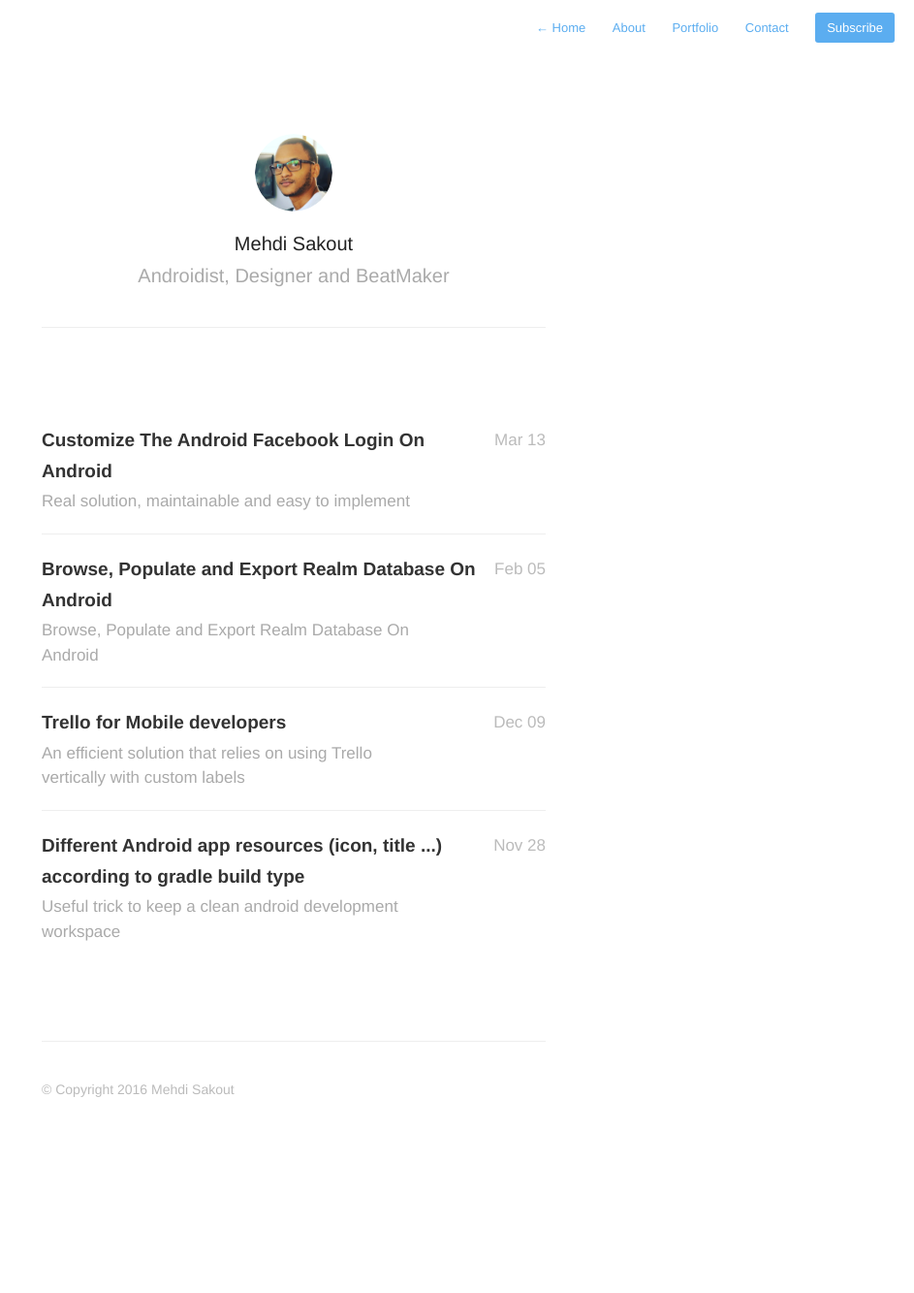
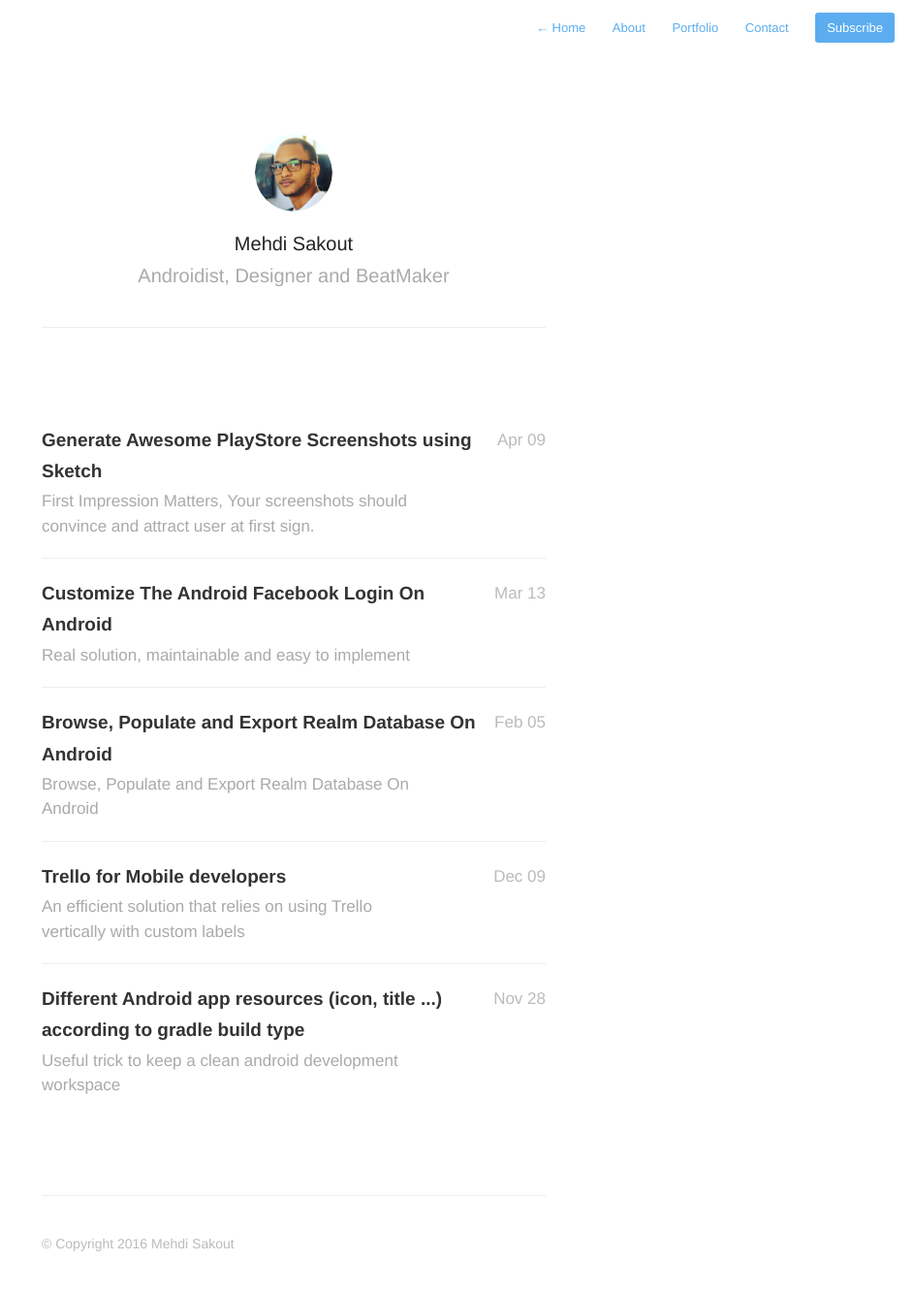
Before and after one commit to medyo/medyo.github.io, a Jekyll site: the page built from index.html, in a window 1280 px wide. Shown: the whole page at 97% size, without its empty margins (337-1280 px from the left). Built offline with Jekyll 4.4.1, drawn with Linux system fonts in a browser that asks for light colours; nearby versions of some CDN libraries; the list of posts is cut into pages by our own code; before the commit the page ends 1174 px from its top, so only the background shows below that; some of the changed lines change nothing that is shown.

Commit message:
add new post : easy playstore screenshots generator

```diff
--- a/_config.yml
+++ b/_config.yml
@@ -34,6 +34,8 @@ highlighter: rouge
 
 gems :
   - jekyll-paginate
+  - jemoji
+
 paginate: 20
 
 domain_name: 'http://medyo.github.io'
--- /dev/null
+++ b/_posts/2016-04-09-generate-awesome-playstore-screenshots-using-sketch.md
@@ -0,0 +1,47 @@
+---
+layout: post
+title: "Generate Awesome PlayStore Screenshots using Sketch"
+permalink: generate-awesome-playstore-screenshots-using-sketch
+date: 2016-04-09 21:41:27
+comments: true
+description: "First Impression Matters, Your screenshots should convince and attract user at first sign."
+keywords: "playstore, android, sketch, screenshots"
+categories:
+
+tags:
+
+---
+<img src="{{ site.baseurl }}assets/images/playstore-generator.png" alt="playstore generator" />
+
+**Because First Impression Matters**, Seting up right screenshots is a crucial element for the success of your App. Your screenshots should attract and convince the user at first sign.
+
+*Many studies demonstrated how great screens help to increase downloads up to 50%.*
+
+<hr/>
+#### Why this tool
+
+> Because it's a redundant task for Developers/Marketers and someone should build this generator and guess what God choosed me for that (waaaay up, I feel blessed) :innocent:
+> There are many similar generators for iOS apps; which are not really suitable for the our case, since Android has its own specifications like phone model, status bar ...
+
+<hr/>
+
+#### Features
+This customizable sketch <img width="3%" src="https://www.sketchapp.com/static/images/app-icon.png"> template allows to generate up to 8 awesome Android screenshots wrapped in a nexus 5, in two differents colors: Black and White.
+
+<img src="{{ site.baseurl }}assets/images/playstore-generator-demo.png" />
+
+* 8 High quality screenshots of (1080 x 1920)
+* +1 Bonus : An Overview screenshot containg 4 views
+* 2 phone colors to match your needs : black and white
+* Symbols and styles for texts and images (easy customization)
+<br/>
+
+#### Let's see that in action :
+
+<iframe width="560" height="315" src="http://www.youtube.com/watch?v=ymRReZUXgzM" frameborder="0" allowfullscreen></iframe>
+<br/>
+
+####  Grab it now
+
+<script src="https://gumroad.com/js/gumroad.js"></script>
+<a class="gumroad-button" href="https://gum.co/gwrXw" target="_blank">Download the Template</a>
```
Also changed, not shown: assets/images/playstore-generator-demo.png (added), 1 other file.
